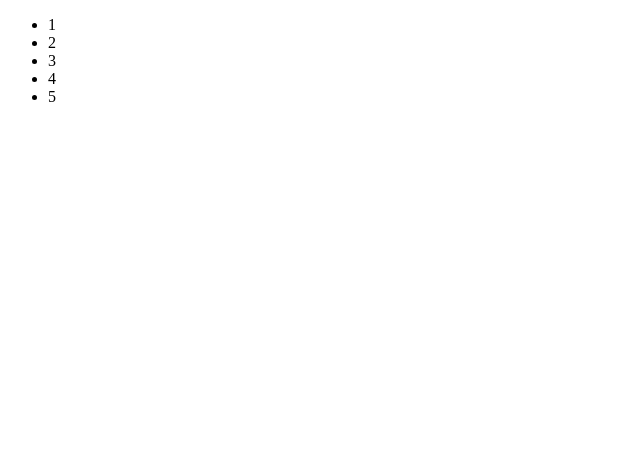
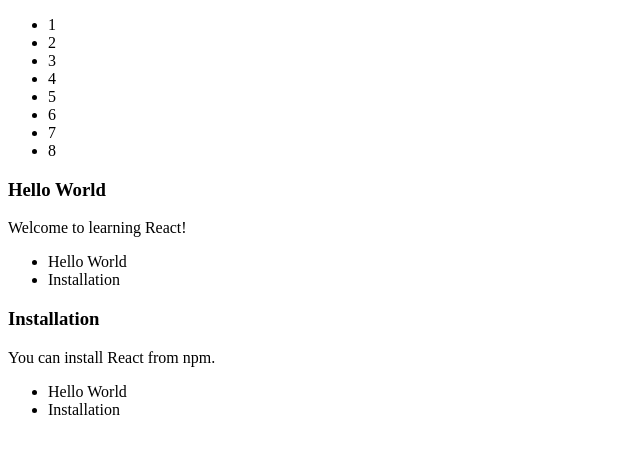
Before and after one commit to NikitosBarboc/React-travel, a React (Create React App) app in the folder react-travel/: page / in a window 1280 px wide. Shown: the top 454 px of the page, without its empty margins (0-640 px from the left). Built offline with nearby package versions, Linux system fonts and the light colour scheme.

Commit message:
feat: finish lesson number 8 (list and keys)

```diff
--- /dev/null
+++ b/react-travel/src/08_list-and-keys/Blog.tsx
@@ -0,0 +1,36 @@
+import React from 'react';
+
+export type postInfo = {
+  id: number,
+  title: string,
+  content: string,
+}
+type blogProps = {
+  posts: Array<postInfo>
+}
+function Blog(props: blogProps) {
+  const { posts } = props;
+
+  const sidebar = (
+    <ul>
+      {posts.map((post) => (
+        <li key={post.id}>
+          {post.title}
+        </li>
+      ))}
+    </ul>
+  );
+  const content = posts.map((post) => (
+    <div key={post.id}>
+      <h3>{post.title}</h3>
+      <p>{post.content}</p>
+      {sidebar}
+    </div>
+  ));
+  return (
+    <div>
+      {content}
+    </div>
+  );
+}
+export default Blog;
--- /dev/null
+++ b/react-travel/src/08_list-and-keys/NumberList.tsx
@@ -0,0 +1,28 @@
+import React from 'react';
+
+type numberListProps = {
+  numbers: Array<number>
+}
+type listItemProps = {
+  value: number
+}
+function ListItem(props: listItemProps) {
+  const { value } = props;
+  return (
+    <li>
+      {value}
+    </li>
+  );
+}
+function NumberList(props: numberListProps) {
+  const { numbers } = props;
+  return (
+    <ul>
+      {
+      numbers.map((num) => <ListItem value={num} key={num.toString()} />)
+      }
+
+    </ul>
+  );
+}
+export default NumberList;
--- a/react-travel/src/index.tsx
+++ b/react-travel/src/index.tsx
@@ -1,13 +1,19 @@
 import React from 'react';
 import ReactDOM from 'react-dom/client';
-import list from './08_list-and-keys/list';
+import NumberList from './08_list-and-keys/NumberList';
+import Blog from './08_list-and-keys/Blog';
 
 const root = ReactDOM.createRoot(
   document.getElementById('root') as HTMLElement,
 );
+const posts = [
+  { id: 1, title: 'Hello World', content: 'Welcome to learning React!' },
+  { id: 2, title: 'Installation', content: 'You can install React from npm.' },
+];
 root.render(
   <React.StrictMode>
-    {list}
+    <NumberList numbers={[1, 2, 3, 4, 5, 6, 7, 8]} />
+    <Blog posts={posts} />
   </React.StrictMode>,
 );
 
```
